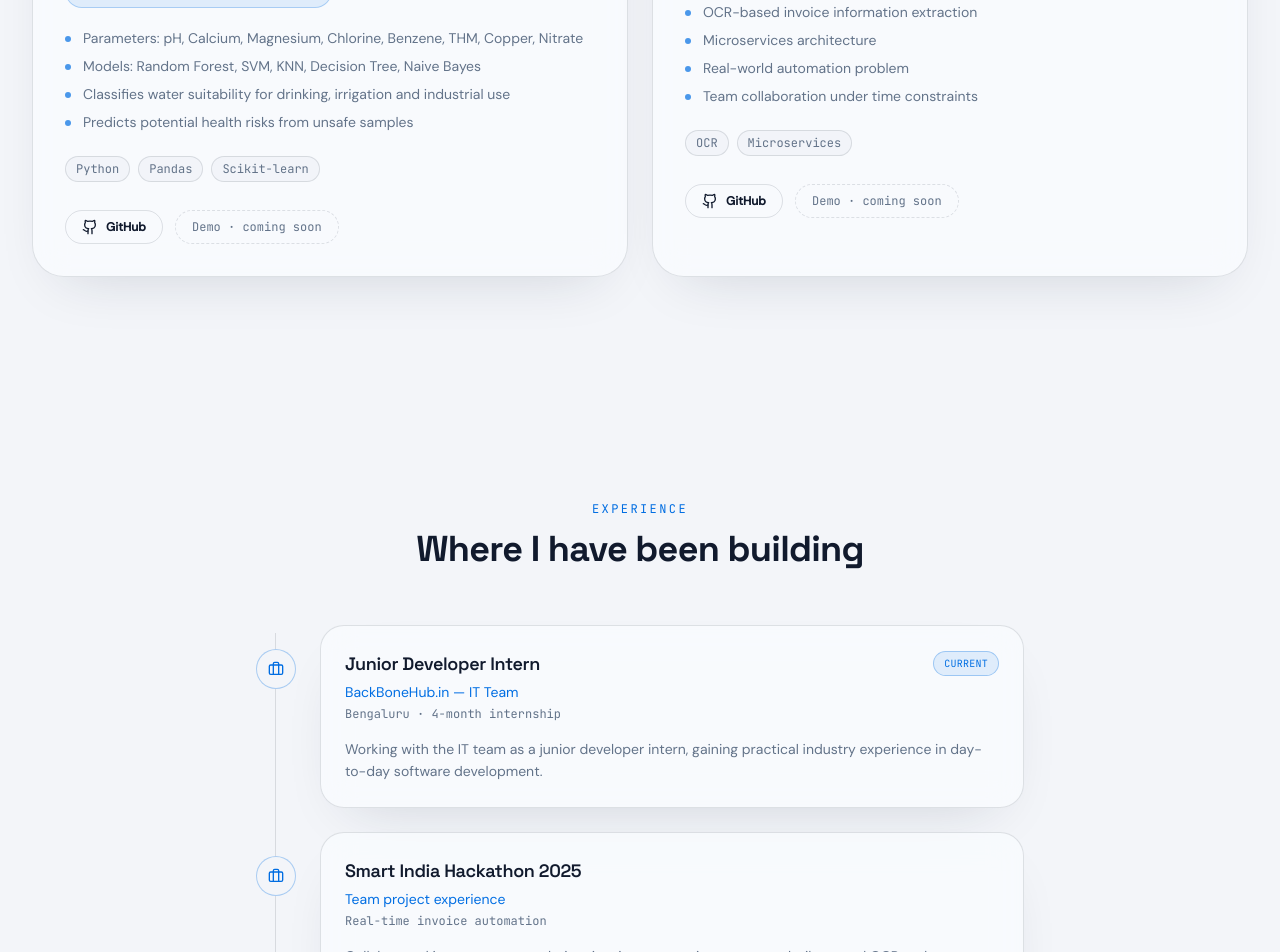
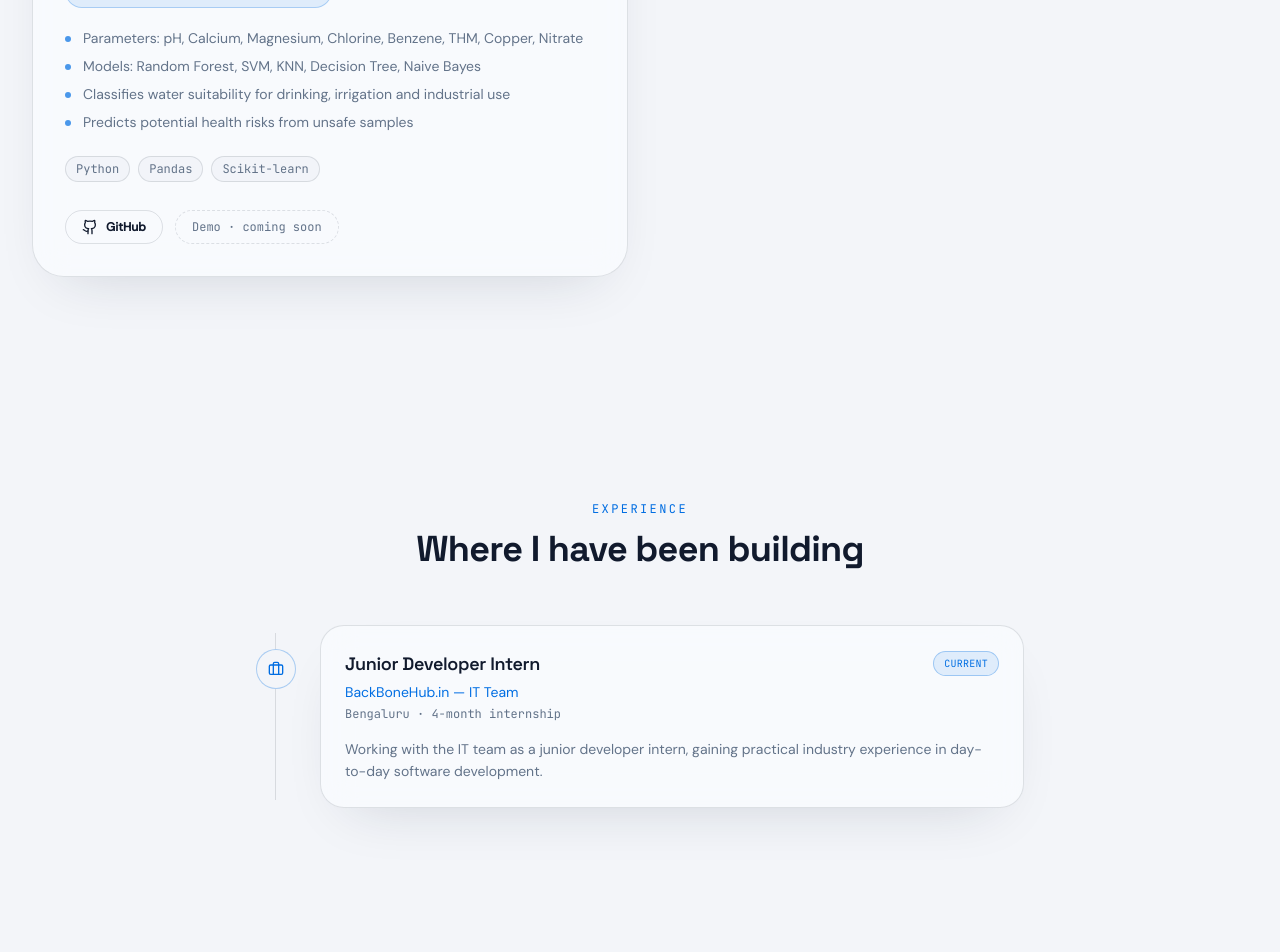
Before and after one commit to ananyaraghavendra-13/portfolio, a React (Vite) app: page / in a window 1280 px wide. Shown: the part 3000-3952 px from the top of the page. Built offline with nearby package versions, Linux system fonts and the light colour scheme.

Commit message:
Remove Smart India Hackathon mentions from projects, experience, and achievements

```diff
--- a/src/data/portfolioData.ts
+++ b/src/data/portfolioData.ts
@@ -158,19 +158,6 @@ export const projectsData: ProjectItem[] = [
       'Predicts potential health risks from unsafe samples',
     ],
   },
-  {
-    index: '03',
-    title: 'Real-Time Invoice Automation — Smart India Hackathon 2025',
-    tag: 'Automation Prototype',
-    description: 'Designed a prototype for real-time invoice automation using OCR and a microservices architecture as part of Smart India Hackathon 2025.',
-    tech: ['OCR', 'Microservices'],
-    features: [
-      'OCR-based invoice information extraction',
-      'Microservices architecture',
-      'Real-world automation problem',
-      'Team collaboration under time constraints',
-    ],
-  },
 ];
 
 export const experienceData: ExperienceItem[] = [
@@ -180,12 +167,6 @@ export const experienceData: ExperienceItem[] = [
     meta: 'Bengaluru · 4-month internship',
     body: 'Working with the IT team as a junior developer intern, gaining practical industry experience in day-to-day software development.',
     current: true,
-  },
-  {
-    role: 'Smart India Hackathon 2025',
-    org: 'Team project experience',
-    meta: 'Real-time invoice automation',
-    body: 'Collaborated in a team on a real-time invoice automation prototype built around OCR and a microservices architecture.',
   },
 ];
 
@@ -254,7 +235,7 @@ export const educationData: EducationItem[] = [
 export const achievementsData: AchievementItem[] = [
   {
     iconName: 'trophy',
-    text: 'Smart India Hackathon 2025 participant',
+    text: 'Maintained 8.3 CGPA in Information Science & Engineering at Sai Vidya Institute of Technology',
   },
   {
     iconName: 'award',
@@ -262,6 +243,6 @@ export const achievementsData: AchievementItem[] = [
   },
   {
     iconName: 'sparkles',
-    text: 'Built 2+ technical projects spanning full-stack development, database management and machine learning',
+    text: 'Built technical projects spanning full-stack development, database management and machine learning',
   },
 ];
```
